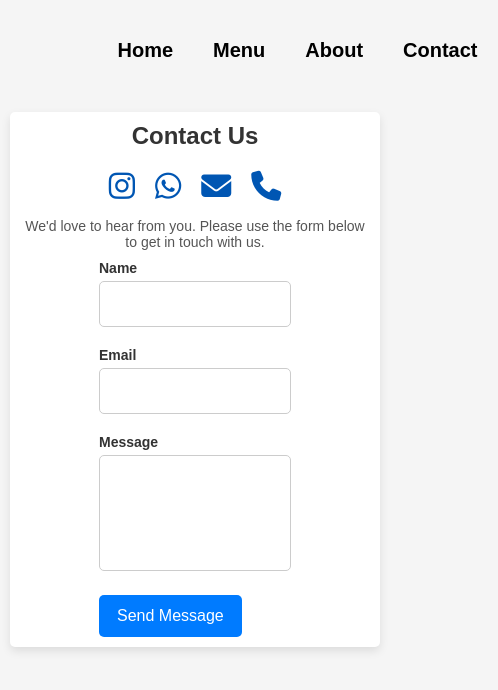
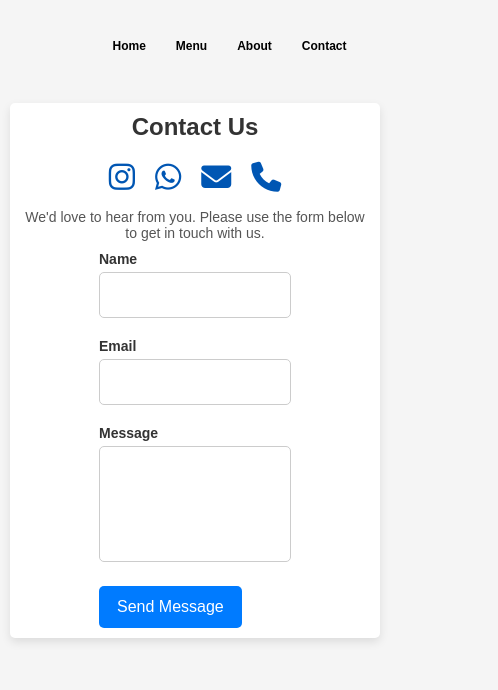
Before and after one commit to ykhier/yosef-site, a plain HTML site: page index.html in a window 390 px wide. Shown: the whole page, 498 px wide, since content can reach past the window. Drawn offline with Linux system fonts and the light colour scheme.

Commit message:
Update Style.css

```diff
--- a/Style.css
+++ b/Style.css
@@ -154,6 +154,11 @@ nav a {
     a:hover {
         color:black;
     }
+a:focus, a:active {
+    background-color: transparent;
+    /* You can also add other styles as needed */
+    outline: none; /* Remove the outline (often a border) around the element */
+}
 /* Media query for screens smaller than 600px (typical mobile screens) */
 @media screen and (max-width: 600px) {
     .container {
@@ -187,4 +192,8 @@ nav a {
         padding: 12px 18px;
         font-size: 16px;
     }
+    nav a {
+        font-size: 12px;
+        padding: 0 15px;
+    }
 }
```
